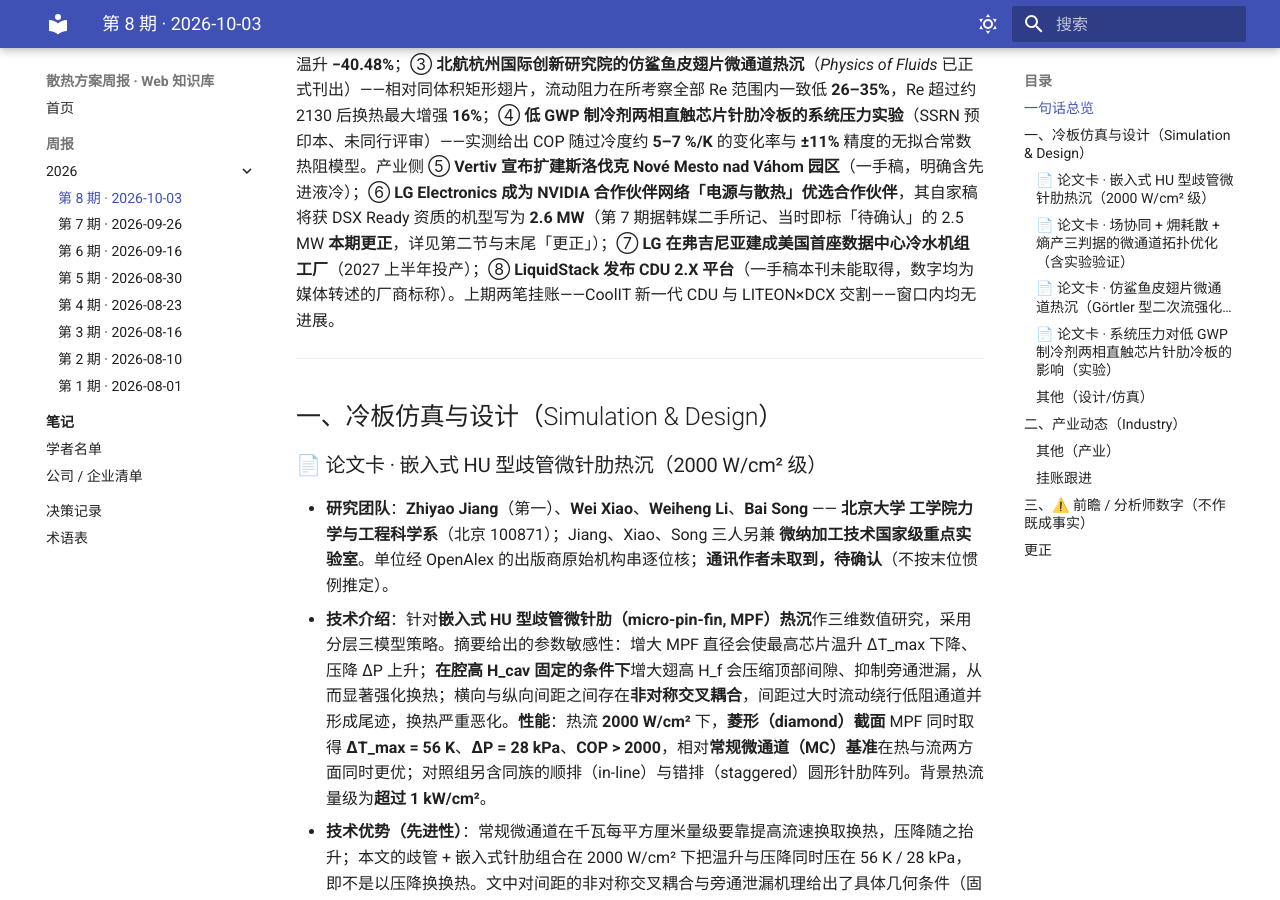
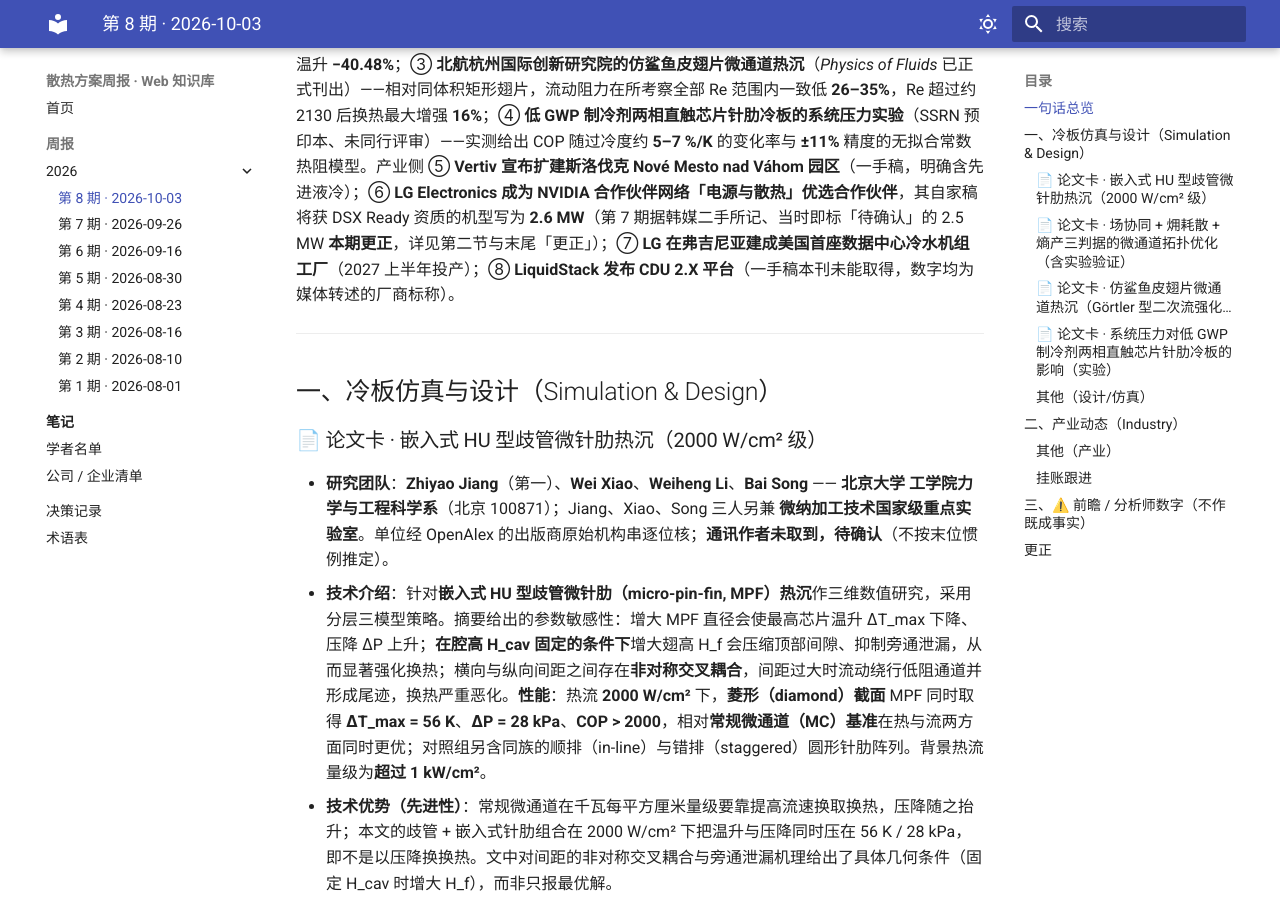
Before and after one commit to liyf1640/thermal_cooling_weekly_report, an MkDocs documentation site: the page built from docs/briefings/2026/2026-10-03.md, in a window 1280 px wide and 900 px high, scrolled down 424 px. Built offline with MkDocs 1.6.1 and Material for MkDocs 9.7.7, drawn with Linux system fonts in a browser that asks for light colours.

Commit message:
briefing: 第 8 期总览删去「上期两笔挂账窗口内均无进展」；规则 13 补「仍无进展不写进总览」
总览只串本期实质新增；挂账状态在 drafts/open-items.md，确有状态变化时才在
正节写「挂账跟进」。

Co-Authored-By: Claude Opus 5 (1M context) <noreply@anthropic.com>

```diff
--- a/docs/briefings/2026/2026-10-03.md
+++ b/docs/briefings/2026/2026-10-03.md
@@ -6,7 +6,7 @@
 ---
 
 ## 一句话总览
-本期窗口内经核新增，仿真设计侧四条：① **北京大学嵌入式 HU 型歧管微针肋热沉**（IJHMT 在线先行）——热流 **2000 W/cm²** 下菱形截面针肋同时取得最高温升 **56 K**、压降 **28 kPa**，相对常规微通道基准在热与流两方面同时更优，是本期芯片级量级最高的一条；② **中国矿业大学（北京）× 北汽系的微通道拓扑优化**（ATE 在线先行）——把场协同、㶲耗散、熵产三套判据合到一个双目标框架里，**且做了实验验证**，在所考察的最高 Reynolds 数下压降相对常规直微通道 **−31.54%**、最高温升 **−40.48%**；③ **北航杭州国际创新研究院的仿鲨鱼皮翅片微通道热沉**（*Physics of Fluids* 已正式刊出）——相对同体积矩形翅片，流动阻力在所考察全部 Re 范围内一致低 **26–35%**，Re 超过约 2130 后换热最大增强 **16%**；④ **低 GWP 制冷剂两相直触芯片针肋冷板的系统压力实验**（SSRN 预印本、未同行评审）——实测给出 COP 随过冷度约 **5–7 %/K** 的变化率与 **±11%** 精度的无拟合常数热阻模型。产业侧 ⑤ **Vertiv 宣布扩建斯洛伐克 Nové Mesto nad Váhom 园区**（一手稿，明确含先进液冷）；⑥ **LG Electronics 成为 NVIDIA 合作伙伴网络「电源与散热」优选合作伙伴**，其自家稿将获 DSX Ready 资质的机型写为 **2.6 MW**（第 7 期据韩媒二手所记、当时即标「待确认」的 2.5 MW **本期更正**，详见第二节与末尾「更正」）；⑦ **LG 在弗吉尼亚建成美国首座数据中心冷水机组工厂**（2027 上半年投产）；⑧ **LiquidStack 发布 CDU 2.X 平台**（一手稿本刊未能取得，数字均为媒体转述的厂商标称）。上期两笔挂账——CoolIT 新一代 CDU 与 LITEON×DCX 交割——窗口内均无进展。
+本期窗口内经核新增，仿真设计侧四条：① **北京大学嵌入式 HU 型歧管微针肋热沉**（IJHMT 在线先行）——热流 **2000 W/cm²** 下菱形截面针肋同时取得最高温升 **56 K**、压降 **28 kPa**，相对常规微通道基准在热与流两方面同时更优，是本期芯片级量级最高的一条；② **中国矿业大学（北京）× 北汽系的微通道拓扑优化**（ATE 在线先行）——把场协同、㶲耗散、熵产三套判据合到一个双目标框架里，**且做了实验验证**，在所考察的最高 Reynolds 数下压降相对常规直微通道 **−31.54%**、最高温升 **−40.48%**；③ **北航杭州国际创新研究院的仿鲨鱼皮翅片微通道热沉**（*Physics of Fluids* 已正式刊出）——相对同体积矩形翅片，流动阻力在所考察全部 Re 范围内一致低 **26–35%**，Re 超过约 2130 后换热最大增强 **16%**；④ **低 GWP 制冷剂两相直触芯片针肋冷板的系统压力实验**（SSRN 预印本、未同行评审）——实测给出 COP 随过冷度约 **5–7 %/K** 的变化率与 **±11%** 精度的无拟合常数热阻模型。产业侧 ⑤ **Vertiv 宣布扩建斯洛伐克 Nové Mesto nad Váhom 园区**（一手稿，明确含先进液冷）；⑥ **LG Electronics 成为 NVIDIA 合作伙伴网络「电源与散热」优选合作伙伴**，其自家稿将获 DSX Ready 资质的机型写为 **2.6 MW**（第 7 期据韩媒二手所记、当时即标「待确认」的 2.5 MW **本期更正**，详见第二节与末尾「更正」）；⑦ **LG 在弗吉尼亚建成美国首座数据中心冷水机组工厂**（2027 上半年投产）；⑧ **LiquidStack 发布 CDU 2.X 平台**（一手稿本刊未能取得，数字均为媒体转述的厂商标称）。
 
 ---
 
```
Also changed, not shown: .claude/skills/weekly-briefing/rules.md (+1 -0 lines).
